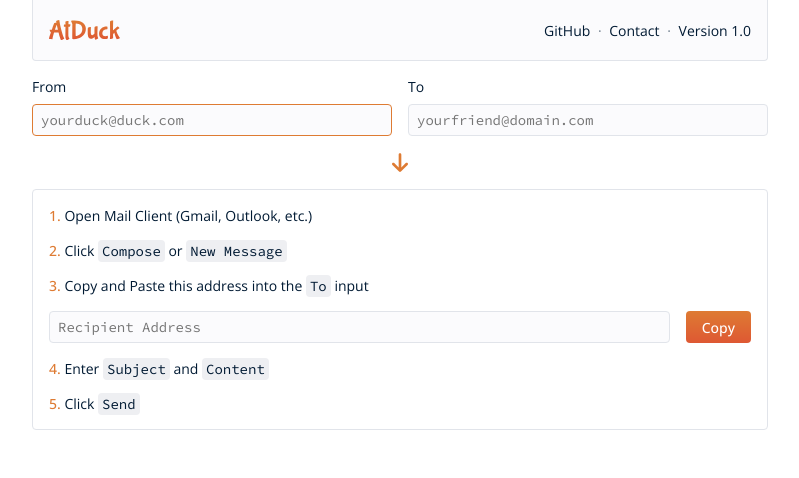
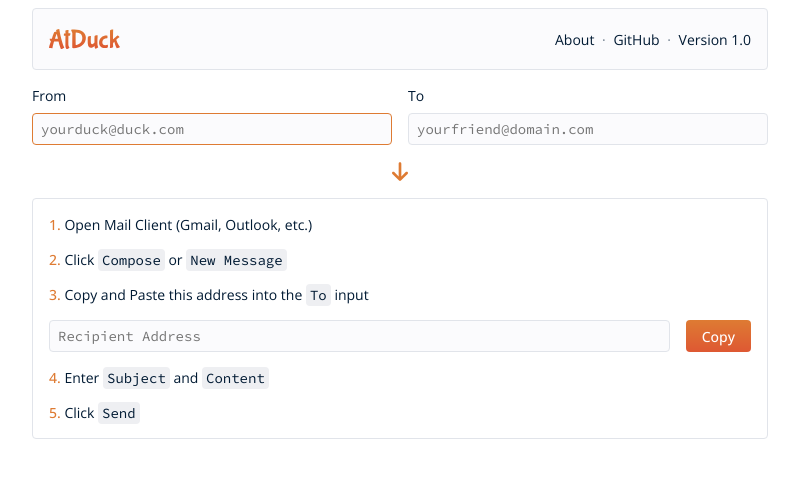
Before and after one commit to ncdai3651408/atduck-web, a website: page src/index.html in a window 1280 px wide. Shown: the whole page, without its empty margins (240-1039 px from the left). Drawn offline with nearby package versions, Linux system fonts and the light colour scheme; files that its build step writes are made by us from their sources.

Commit message:
Changed(Header)

```diff
--- a/src/index.html
+++ b/src/index.html
@@ -50,11 +50,11 @@
 
       <div class="ext-links">
         <span class="ext-links-item divider">
-          <a href="https://github.com/ncdai3651408/atduck-web" title="Source Code" target="_blank">GitHub</a>
+          <a href="https://about.atduck.com" title="About" target="_blank">About</a>
         </span>
 
         <span class="ext-links-item divider">
-          <a href="https://atduck.ncdaistudio.com/contact" title="Contact" target="_blank">Contact</a>
+          <a href="https://github.com/ncdai3651408/atduck-web" title="Source Code" target="_blank">GitHub</a>
         </span>
 
         <span class="ext-links-item">
@@ -68,7 +68,7 @@
         <div class="form-input-group flex-1 mr-4">
           <label for="js-from-address">From</label>
           <input type="email" name="from-address" id="js-from-address" placeholder="yourduck@duck.com"
-            class="form-input w-full" autofocus="true" />
+            class="form-input w-full" />
         </div>
 
         <div class="form-input-group flex-1">
--- a/src/js/app.js
+++ b/src/js/app.js
@@ -4,6 +4,8 @@ const inputRecipientName = '#js-recipient-address'
 const descFromName = '#js-description-from'
 const descToName = '#js-description-to'
 const btnCopyName = '#js-btn-copy'
+
+$(inputFromAddressName).focus()
 
 const handleAddressChange = () => {
   try {
--- a/src/scss/core.scss
+++ b/src/scss/core.scss
@@ -129,10 +129,6 @@ strong {
 
 // BEGIN: Utils
 
-.block {
-  display: block;
-}
-
 .flex {
   display: flex;
 
@@ -191,15 +187,14 @@ strong {
   top: 0;
   z-index: 9999;
 
-  padding: 16px;
-  border: 1px solid var(--border-base);
-  border-top: 0;
-  border-bottom-left-radius: var(--border-radius-base);
-  border-bottom-right-radius: var(--border-radius-base);
-  background-color: var(--grey-700);
-
   display: flex;
   align-items: center;
+  padding: 16px;
+  margin-top: 8px;
+
+  border: 1px solid var(--border-base);
+  border-radius: var(--border-radius-base);
+  background-color: var(--grey-700);
 
   .ext-logo {
     flex: 1;
```
